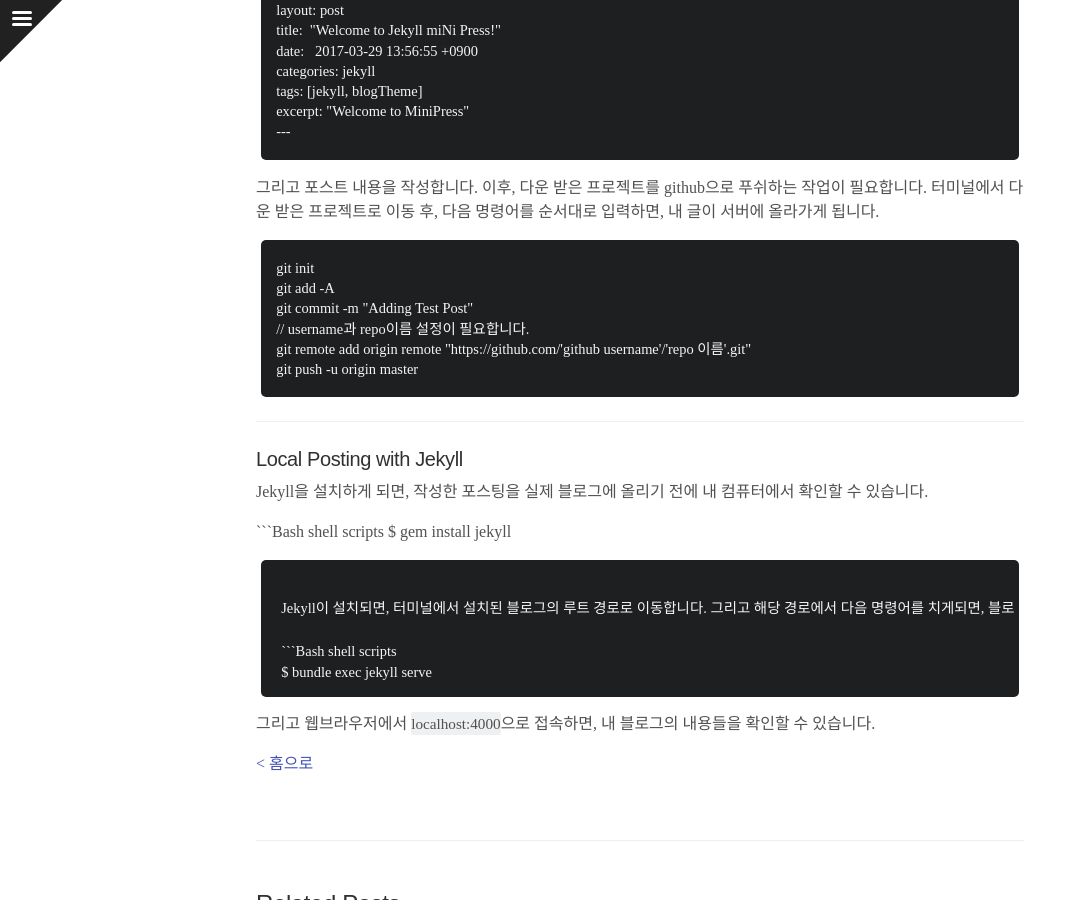
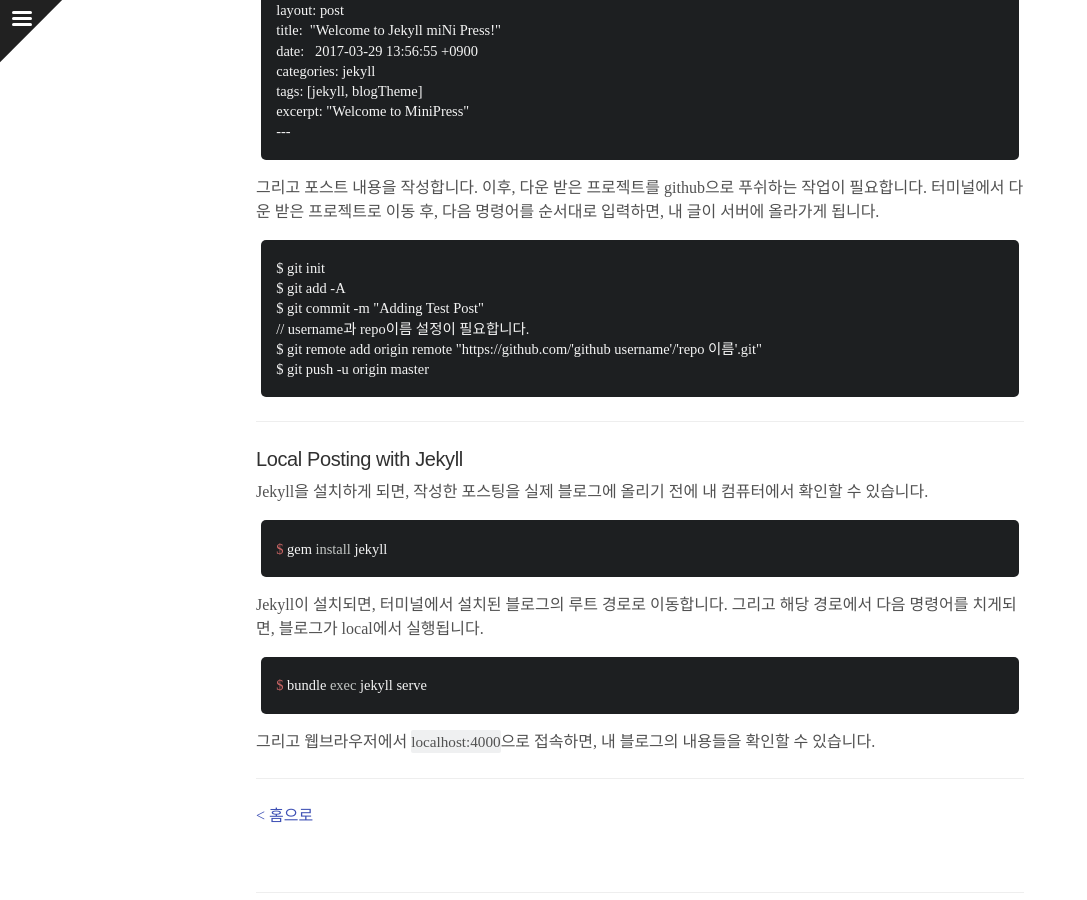
Before and after one commit to hcn1519/miNiPress, a Jekyll site: the page built from _posts/2017-03-29-welcome-to-jekyll-MiniPress.markdown, in a window 1280 px wide and 900 px high, scrolled down 4324 px. Shown: the whole window, without its empty margins (0-1087 px from the left). Built offline with Jekyll 4.4.1, drawn with Linux system fonts in a browser that asks for light colours; nearby versions of some CDN libraries; some web fonts are replaced; some of the changed text lies outside the part shown.

Commit message:
README & Post Fix

````diff
--- a/_posts/2017-03-29-welcome-to-jekyll-MiniPress.markdown
+++ b/_posts/2017-03-29-welcome-to-jekyll-MiniPress.markdown
@@ -14,7 +14,7 @@
   Github 블로그에 오신 것을 환영합니다!
 </div>
 
-Site Demo: [https://hcn1519.github.io](https://hcn1519.github.io)
+Site Demo: [https://hcn1519.github.io/articles/2017-03/welcome-to-jekyll-MiniPress](https://hcn1519.github.io/articles/2017-03/welcome-to-jekyll-MiniPress)
 
 <figure class="animated_gif_frame" data-caption="GIF (2MB)">
   <img class="animated_gif" src="https://dl.dropboxusercontent.com/s/jrgk963ymu3fhpk/42BEB33A-AAAE-45AB-A4AB-858CD3AA5CEE-848-00000083B5261F0D.gif" data-source="https://dl.dropboxusercontent.com/s/jrgk963ymu3fhpk/42BEB33A-AAAE-45AB-A4AB-858CD3AA5CEE-848-00000083B5261F0D.gif" width="100%" height="auto">
@@ -92,12 +92,12 @@
 그리고 포스트 내용을 작성합니다. 이후, 다운 받은 프로젝트를 github으로 푸쉬하는 작업이 필요합니다. 터미널에서 다운 받은 프로젝트로 이동 후, 다음 명령어를 순서대로 입력하면, 내 글이 서버에 올라가게 됩니다.
 
 {% highlight html %}
-git init
-git add -A
-git commit -m "Adding Test Post"
+$ git init
+$ git add -A
+$ git commit -m "Adding Test Post"
 // username과 repo이름 설정이 필요합니다.
-git remote add origin remote "https://github.com/'github username'/'repo 이름'.git"
-git push -u origin master
+$ git remote add origin remote "https://github.com/'github username'/'repo 이름'.git"
+$ git push -u origin master
 {% endhighlight %}
 
 -----
@@ -106,14 +106,16 @@
 
 Jekyll을 설치하게 되면, 작성한 포스팅을 실제 블로그에 올리기 전에 내 컴퓨터에서 확인할 수 있습니다.
 
-```Bash shell scripts
+{% highlight Bash shell scripts %}
 $ gem install jekyll
-```
+{% endhighlight %}
 
 Jekyll이 설치되면, 터미널에서 설치된 블로그의 루트 경로로 이동합니다. 그리고 해당 경로에서 다음 명령어를 치게되면, 블로그가 local에서 실행됩니다.
 
-```Bash shell scripts
+{% highlight Bash shell scripts %}
 $ bundle exec jekyll serve
-```
+{% endhighlight %}
 
 그리고 웹브라우저에서 `localhost:4000`으로 접속하면, 내 블로그의 내용들을 확인할 수 있습니다.
+
+-----
````
Also changed, not shown: README.md.
